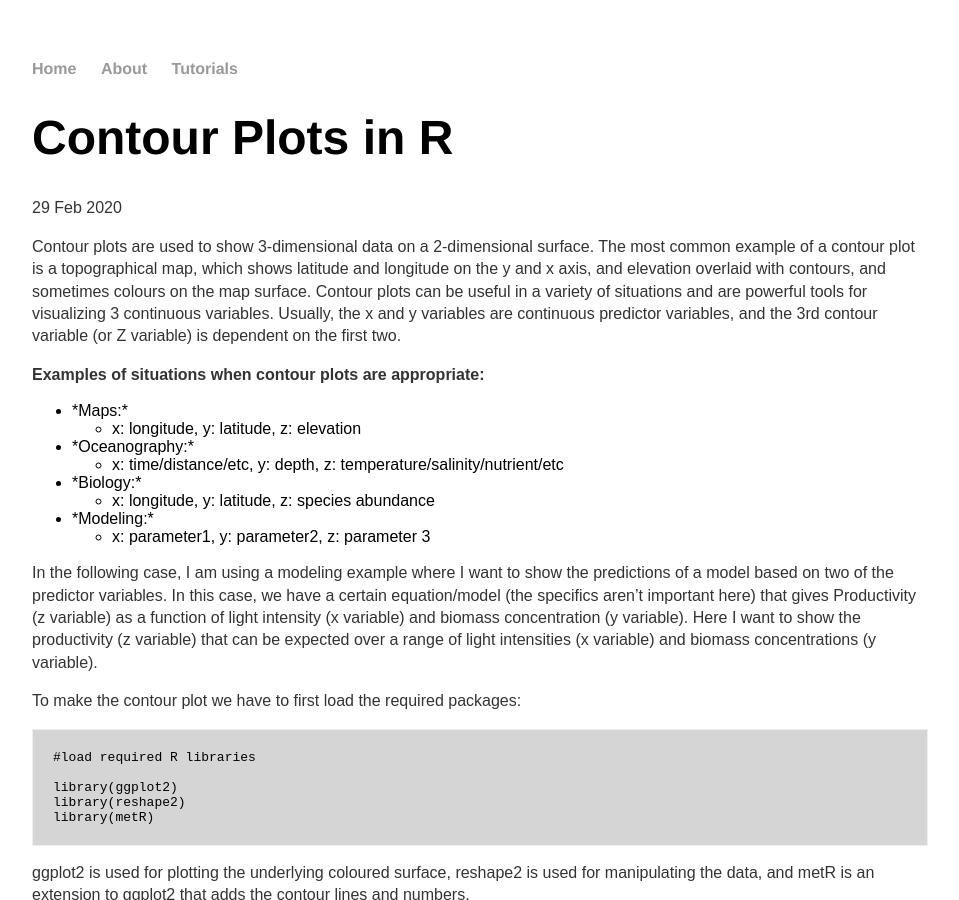
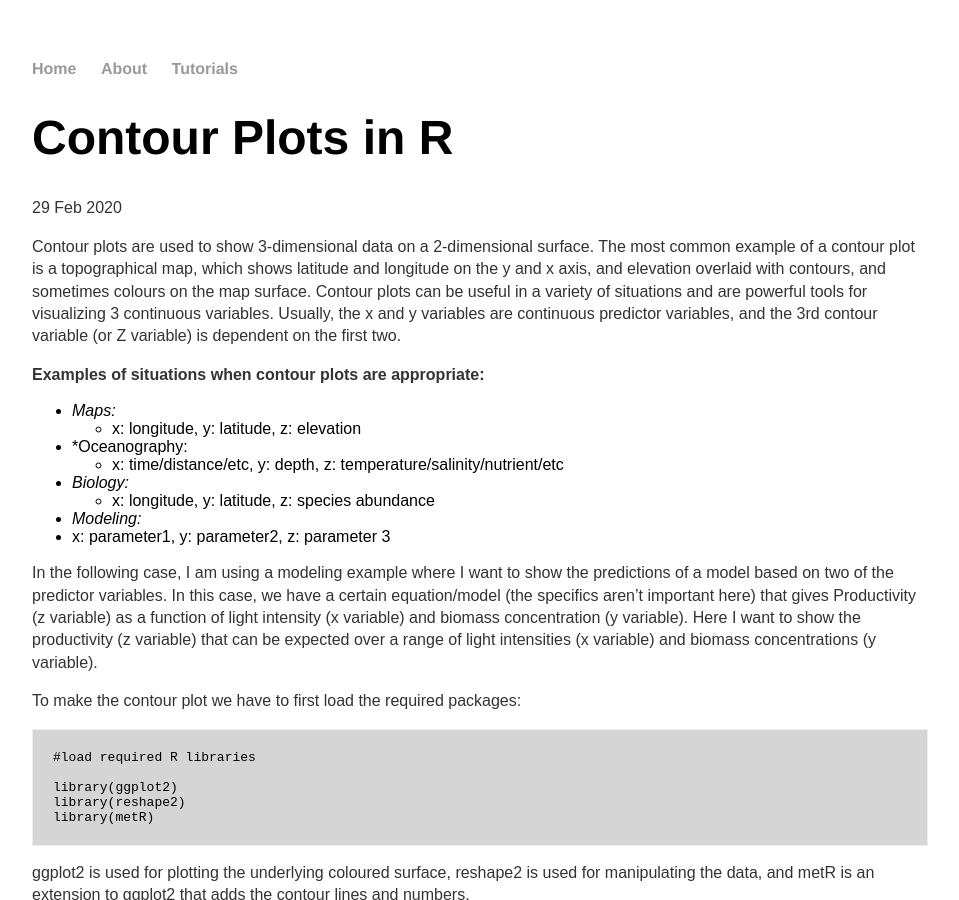
Before and after one commit to jkzorz/jkzorz.github.io, a Jekyll site: the page built from _posts/2020-02-29-contour-plots.md, in a window 1280 px wide and 900 px high. Shown: the whole window, without its empty margins (160-1119 px from the left). Built offline with Jekyll 4.4.1, drawn with Linux system fonts in a browser that asks for light colours.

Commit message:
Update 2020-02-29-contour-plots.md

```diff
--- a/_posts/2020-02-29-contour-plots.md
+++ b/_posts/2020-02-29-contour-plots.md
@@ -7,24 +7,14 @@ date: 2020-02-29
 Contour plots are used to show 3-dimensional data on a 2-dimensional surface. The most common example of a contour plot is a topographical map, which shows latitude and longitude on the y and x axis, and elevation overlaid with contours, and sometimes colours on the map surface. Contour plots can be useful in a variety of situations and are powerful tools for visualizing 3 continuous variables. Usually, the x and y variables are continuous predictor variables, and the 3rd contour variable (or Z variable) is dependent on the first two.
 
 **Examples of situations when contour plots are appropriate:**
-<ul>
-  <li>*Maps:*</li>
-  <ul>
-    <li> x: longitude, y: latitude, z: elevation</li>
-  </ul>
-  <li>*Oceanography:*</li>
-  <ul>
-    <li> x: time/distance/etc, y: depth, z: temperature/salinity/nutrient/etc</li>
-  </ul>
-  <li>*Biology:* </li>
-  <ul>
-    <li> x: longitude, y: latitude, z: species abundance </li>
-  </ul>
-  <li>*Modeling:* </li>
-  <ul>
-    <li> x: parameter1, y: parameter2, z: parameter 3</li>
-  </ul>
- </ul>
+- *Maps:*
+  - x: longitude, y: latitude, z: elevation
+- *Oceanography:
+  - x: time/distance/etc, y: depth, z: temperature/salinity/nutrient/etc
+- *Biology:*
+  - x: longitude, y: latitude, z: species abundance
+- *Modeling:*
+ - x: parameter1, y: parameter2, z: parameter 3
 
  In the following case, I am using a modeling example where I want to show the predictions of a model based on two of the predictor variables. In this case, we have a certain equation/model (the specifics aren't important here) that gives Productivity (z variable) as a function of light intensity (x variable) and biomass concentration (y variable). Here I want to show the productivity (z variable) that can be expected over a range of light intensities (x variable) and biomass concentrations (y variable).
 
```
